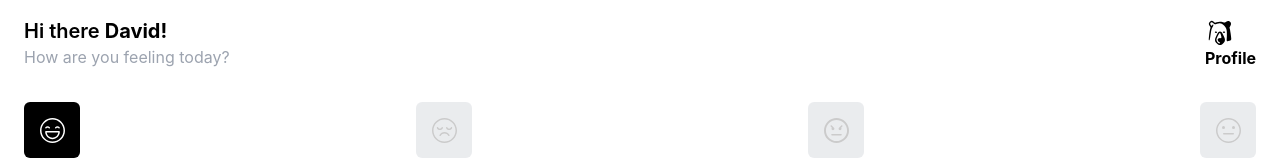
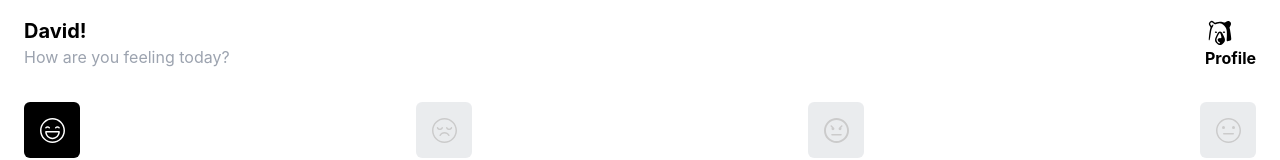
Before and after one commit to Tokonigeorge/couch_therapy, a React (Create React App) app: page / in a window 1280 px wide. Shown: the top 160 px of the page. Built offline with nearby package versions, Linux system fonts and the light colour scheme.

Commit message:
[CampPage] Craeted navbar, Fixes #32

```diff
--- a/src/components/NavTop.jsx
+++ b/src/components/NavTop.jsx
@@ -1,12 +1,13 @@
 import React from "react";
 import profileIcon from "../assests/profileIcon.svg";
 
-const NavTop = ({ userName, dailyMessage }) => {
+const NavTop = ({ userName, dailyMessage, header }) => {
   return (
     <div className="flex flex-row justify-between items-center px-6">
       <div>
         <p className="text-xl font-semibold">
-          Hi there <span className="font-bold">{userName}!</span>
+          {header}{" "}
+          <span className="font-bold">{userName && userName + "!"} </span>
         </p>
         <p className="text-gray-400 ">{dailyMessage}</p>
       </div>
```
